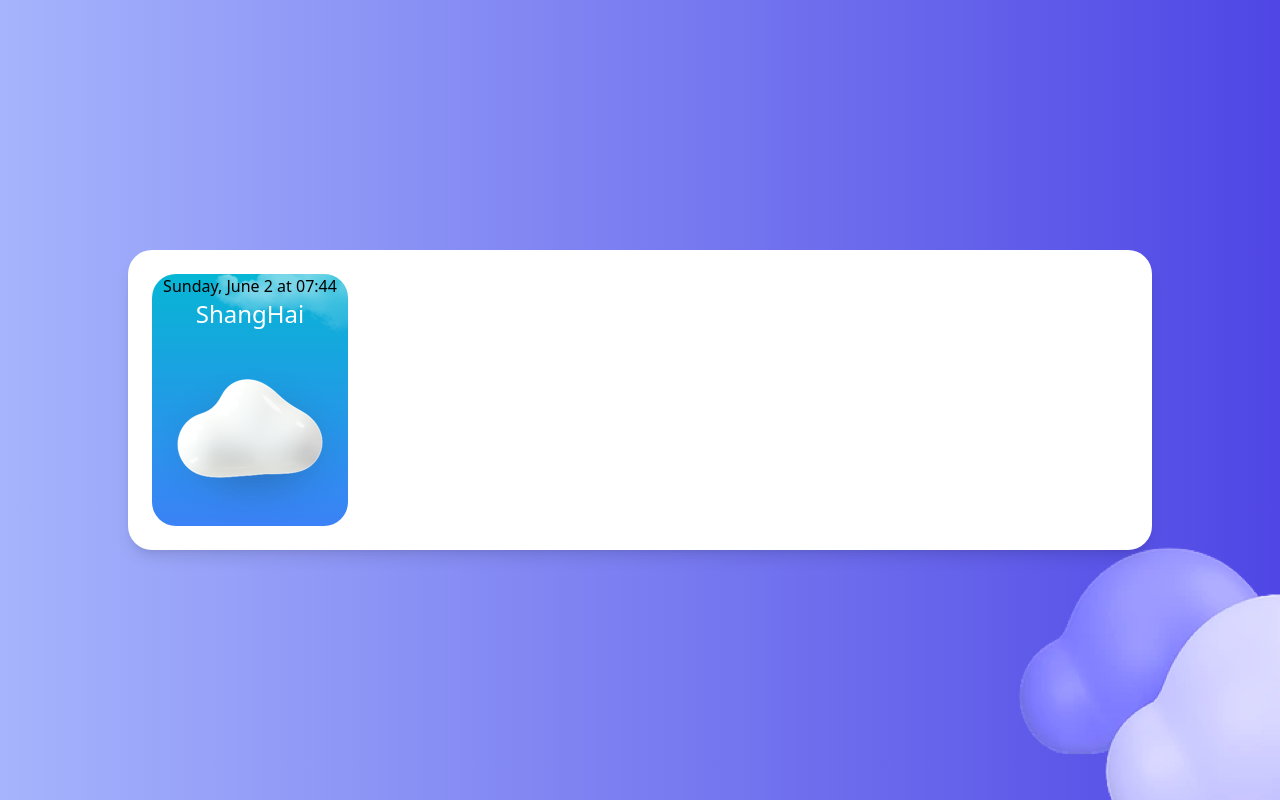
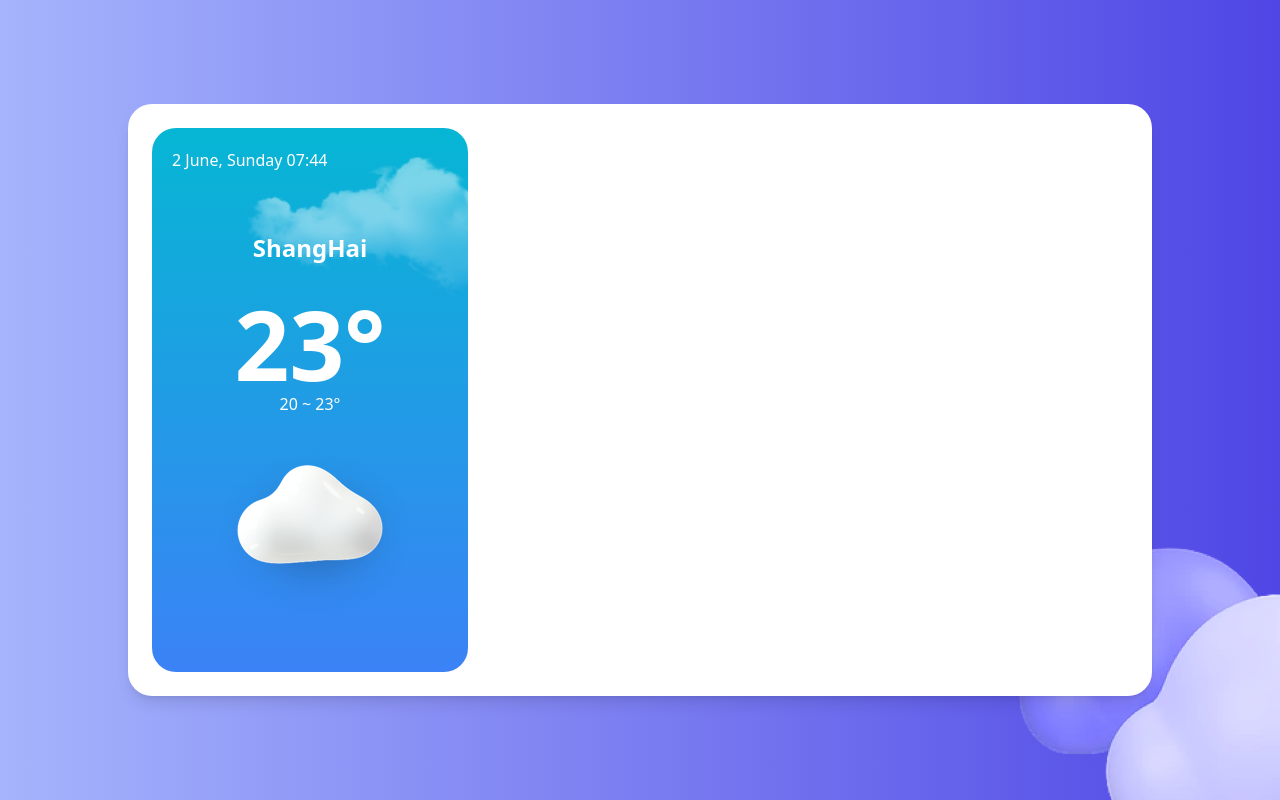
Before and after one commit to s3713434/weather-app, a React (Create React App) app: page / in a window 1280 px wide. Built offline with nearby package versions, Linux system fonts and the light colour scheme.

Commit message:
Change Layout:Text center

```diff
--- a/src/components/WeatherCard/components/CurrentCity/CurrentCity.jsx
+++ b/src/components/WeatherCard/components/CurrentCity/CurrentCity.jsx
@@ -3,16 +3,20 @@ import bg from '../../../../assets/background/Cloudy_day_background.png'
 import Name from './Name'
 import Icon from './Icon'
 import CurrentDate from './CurrentDate'
+import Temp from './Temp'
 
 export default function CurrentCity() {
   return (
-    <div className='relative h-full bg-gradient-to-b from-cyan-500 to-blue-500 rounded-3xl overflow-hidden box-border'>
-        <img src={bg} alt="cloudy" className='absolute inset-0 w-full h-full object-cover z-0'/>
-        <div className='relative z-10 flex flex-col items-center'>
-          <CurrentDate/>
-          <Name className={'text-white text-2xl'}/>
-          <Icon/>
+    <div className='relative h-full bg-gradient-to-b from-cyan-500 to-blue-500 rounded-3xl overflow-hidden box-border flex'>
+      <img src={bg} alt="cloudy" className='absolute inset-0 w-full h-full object-cover z-0' />
+      <div className='relative z-10 flex flex-col items-start justify-start p-5'>
+        <CurrentDate className={'text-white mb-5'}/>
+        <div className="flex flex-col items-center justify-center p-10">
+          <Name className={'text-white text-2xl font-bold mb-8 text-center'} />
+          <Temp className={'text-white text-center'}/>
+          <Icon />
         </div>
+      </div>
     </div>
   )
 }
--- a/src/components/WeatherCard/components/CurrentCity/CurrentDate/CurrentDate.jsx
+++ b/src/components/WeatherCard/components/CurrentCity/CurrentDate/CurrentDate.jsx
@@ -1,8 +1,8 @@
-import React, { useState, useEffect } from 'react'
+import React, { useState, useEffect } from 'react';
 
+export default function CurrentDate({ className }) {
+  const [dateTime, setTime] = useState(new Date());
 
-export default function CurrentDate() {
-  const [dateTime, setTime] = useState(new Date());
   useEffect(() => {
     const timer = setInterval(() => {
       setTime(new Date());
@@ -11,16 +11,17 @@ export default function CurrentDate() {
     return () => clearInterval(timer);
   }, []);
 
+  const date = dateTime.getDate();
+  const month = dateTime.toLocaleString('en-US', { month: 'long' });
+  const weekday = dateTime.toLocaleString('en-US', { weekday: 'long' });
+  const hours = dateTime.getHours().toString().padStart(2, '0');
+  const minutes = dateTime.getMinutes().toString().padStart(2, '0');
+
+  const formattedDate = `${date} ${month}, ${weekday} ${hours}:${minutes}`;
+
   return (
-    <div>
-      {dateTime.toLocaleDateString('en-US', {
-        weekday: 'long',
-        month: 'long',
-        day: 'numeric',
-        hour: 'numeric',
-        minute: 'numeric',
-        hour12: false,
-      })}
+    <div className={className}>
+      {formattedDate}
     </div>
-  )
+  );
 }
--- /dev/null
+++ b/src/components/WeatherCard/components/CurrentCity/Temp/Temp.jsx
@@ -0,0 +1,10 @@
+import React from 'react'
+
+export default function Temp({className}) {
+  return (
+    <div className={className}>
+      <p className='font-bold text-8xl'>23°</p>
+      <p>20 ~ 23°</p>
+    </div>
+  )
+}
--- /dev/null
+++ b/src/components/WeatherCard/components/CurrentCity/Temp/index.jsx
@@ -0,0 +1 @@
+export { default } from './Temp'
```
